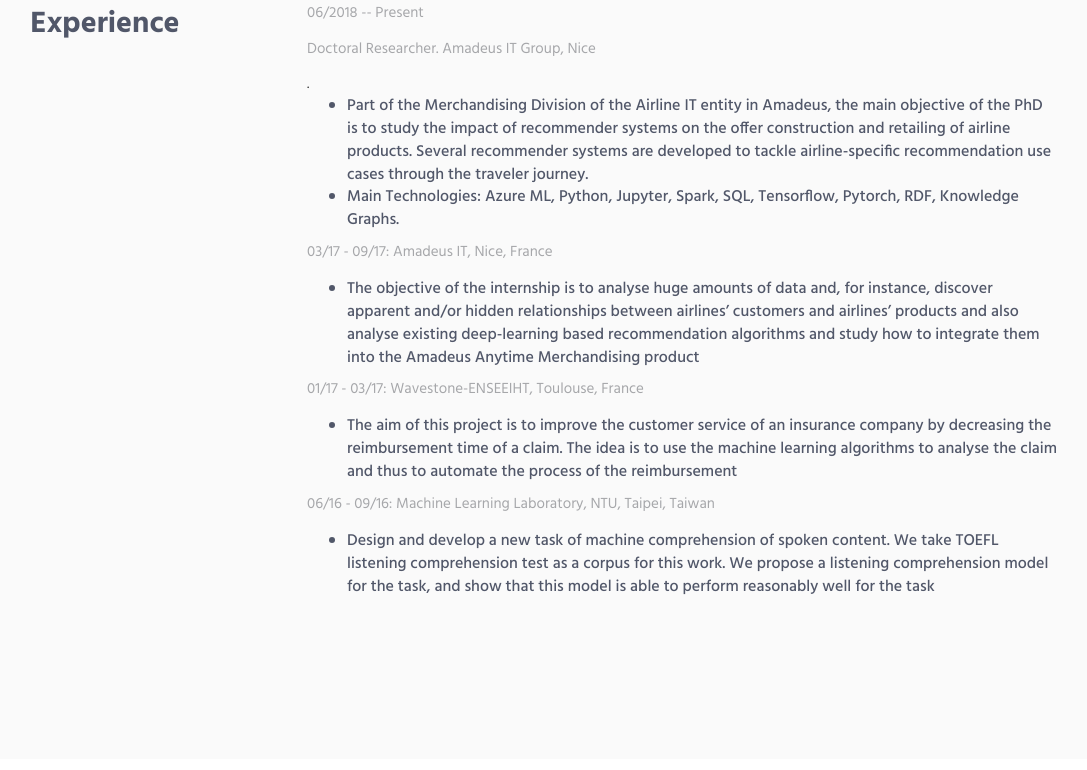
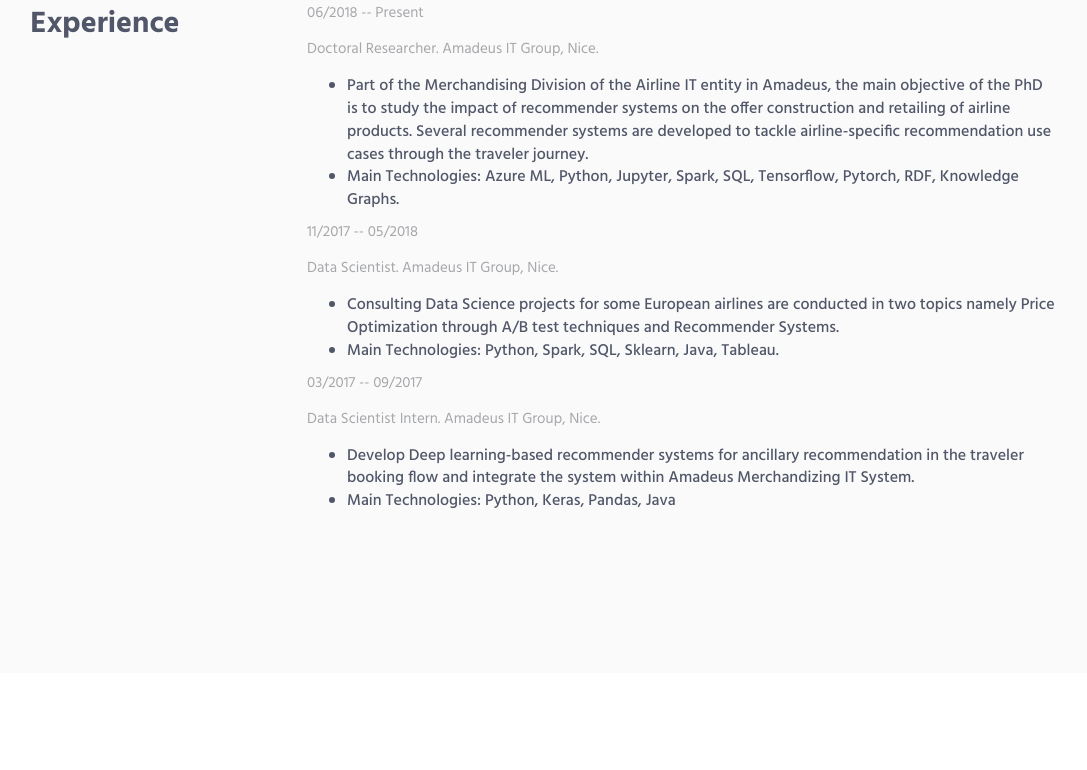
Before and after one commit to adadoun/adadoun.github.io, a plain HTML site: page index.html in a window 1280 px wide. Shown: the part 1230-2000 px from the top of the page, without its empty margins (153-1240 px from the left). Drawn offline with Linux system fonts and the light colour scheme.

Commit message:
Update index.html

```diff
--- a/index.html
+++ b/index.html
@@ -142,7 +142,7 @@
 						<div class="col-sm-8 col-sm-offset-1">
 							<div class="margin-b-60 ">
 								<p class="data"> 06/2018 -- Present </p>
-								<p> Doctoral Researcher. Amadeus IT Group, Nice </p>.
+								<p> Doctoral Researcher. Amadeus IT Group, Nice. </p>
 								<ul class="mediumFont">
 								<li> Part of the Merchandising Division of the Airline IT entity in Amadeus,
 									the main objective of the PhD is to study the impact of recommender systems
@@ -152,21 +152,21 @@
 								<li> Main Technologies: Azure ML, Python, Jupyter, Spark, SQL, Tensorflow, Pytorch, RDF, Knowledge Graphs.</li>
 								</ul>
 
-							<p class="data"> 03/17 - 09/17: Amadeus IT, Nice, France </p>
-							<ul class="mediumFont">
-							<li> The objective of the internship is to analyse huge amounts of data and, for instance, discover apparent and/or hidden relationships between airlines’ customers and airlines’ products and also analyse existing deep-learning based recommendation algorithms and study how to integrate them into the Amadeus Anytime Merchandising product </li>
-							</ul>
+								<p class="data"> 11/2017 -- 05/2018 </p>
+								<p> Data Scientist. Amadeus IT Group, Nice. </p>
+								<ul class="mediumFont">
+								<li> Consulting Data Science projects for some European airlines are conducted in two topics namely
+								Price Optimization through A/B test techniques and Recommender Systems. </li>
+								<li> Main Technologies: Python, Spark, SQL, Sklearn, Java, Tableau. </li>
+								</ul>
 
-							<p class="data"> 01/17 - 03/17: Wavestone-ENSEEIHT, Toulouse, France </p>
-							<ul class="mediumFont">
-							<li> The aim of this project is to improve the customer service of an insurance company by decreasing the reimbursement time of a claim. The idea is to use the machine learning algorithms to analyse the claim and thus to automate the process of the reimbursement </li>
-							</ul>
-
-							<p class="data"> 06/16 - 09/16: Machine Learning Laboratory, NTU, Taipei, Taiwan</p>
-							<ul class="mediumFont">
-							<li> Design and develop a new task of machine comprehension of spoken content. We take TOEFL listening comprehension test as a corpus for this work. We propose a listening comprehension model for the task, and show that this model is able to perform reasonably well for the task </li>
-							</ul>
-							</ul>
+								<p class="data"> 03/2017 -- 09/2017 </p>
+								<p> Data Scientist Intern. Amadeus IT Group, Nice. </p>
+								<ul class="mediumFont">
+								<li> Develop Deep learning-based recommender systems for ancillary recommendation
+								in the traveler booking flow and integrate the system within Amadeus Merchandizing IT System. </li>
+								<li> Main Technologies: Python, Keras, Pandas, Java </li>
+								</ul>
 							</div>
 						</div>
                     </div>
```
